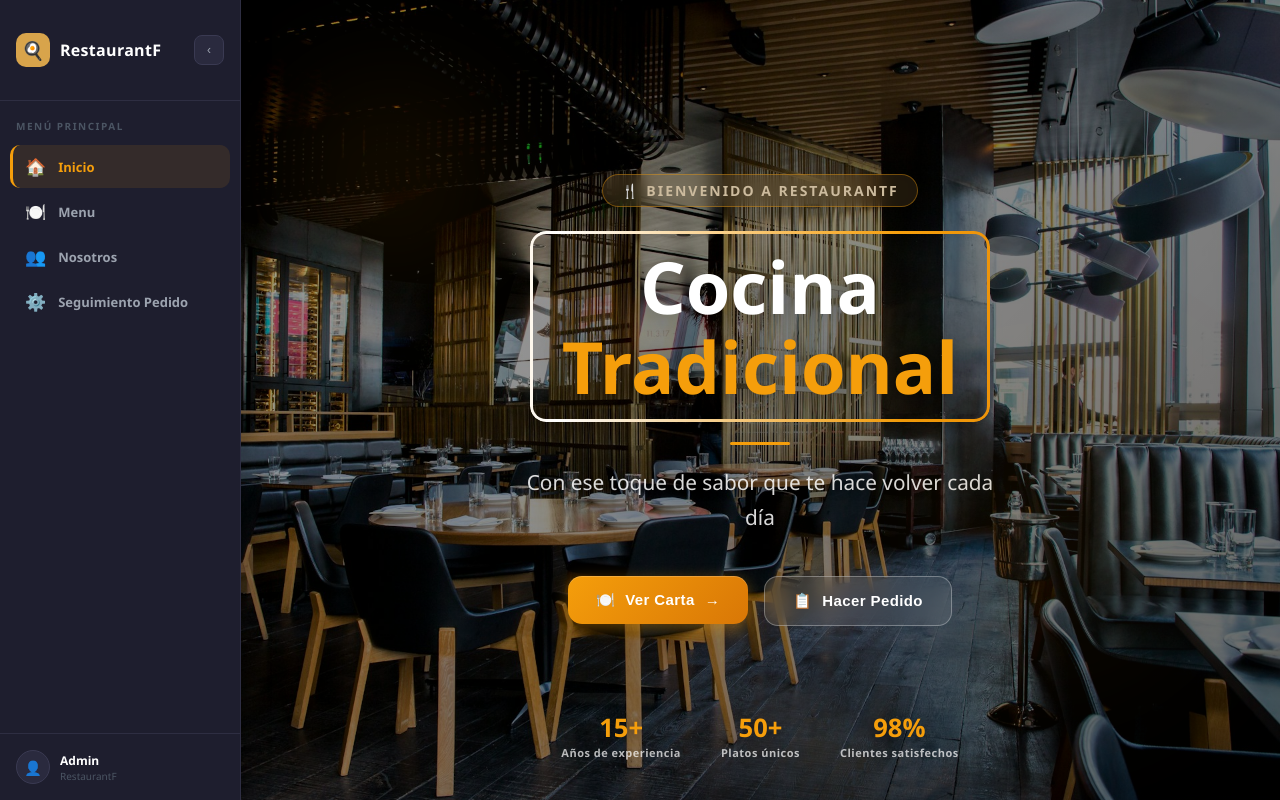
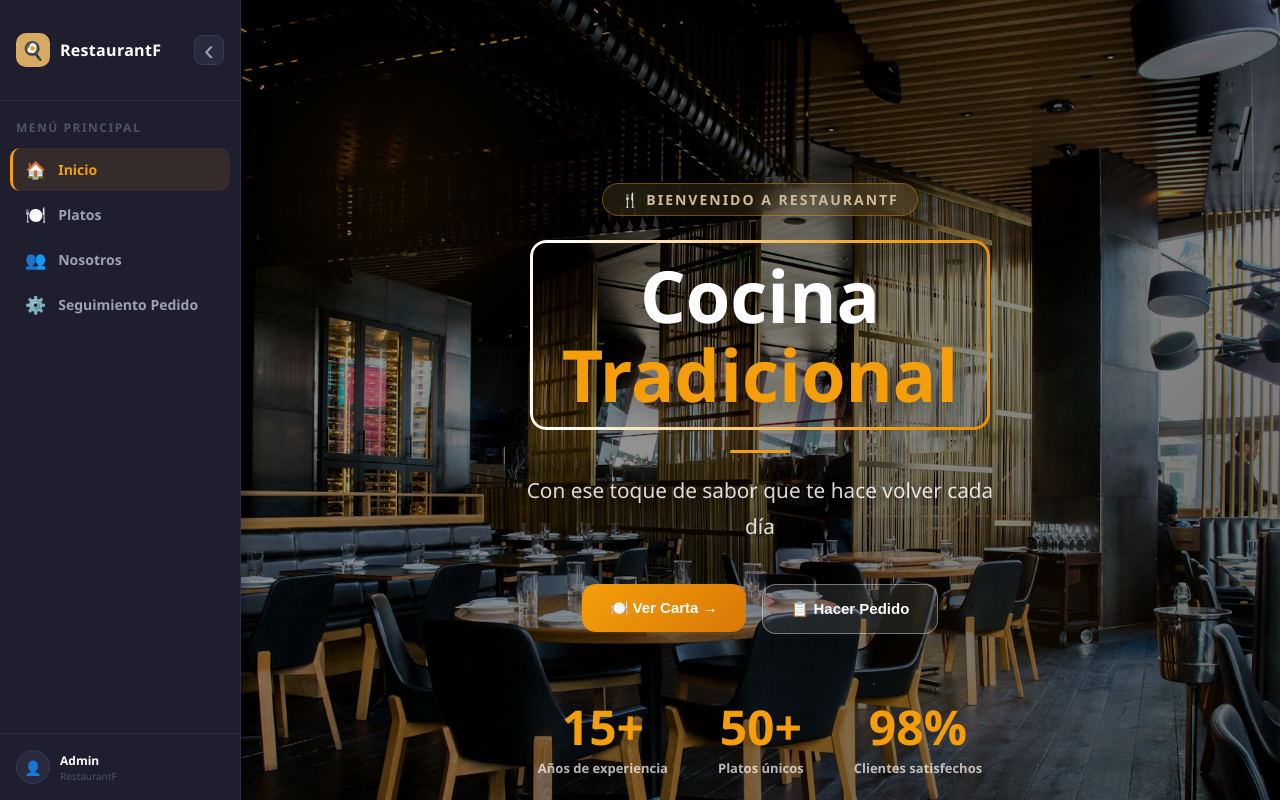
Before and after one commit to ismaelperalt/RestaurantF, a React (Vite) app: page / in a window 1280 px wide. Shown: the top 800 px of the page. Built offline with nearby package versions, Linux system fonts and the light colour scheme.

Commit message:
Sistema mas funcional varias mejoras

```diff
--- a/src/components/inicio/Inicio.tsx
+++ b/src/components/inicio/Inicio.tsx
@@ -2,12 +2,13 @@ import { Link } from "react-router-dom";
 
 export default function Inicio() {
   return (
-    <div style={{
+    <div
+      style={{
         minHeight: "100vh",
+        padding: "80px 20px",
         background: `linear-gradient(135deg, rgba(0,0,0,0.3) 0%, rgba(0,0,0,0.6) 100%), url("/src/assets/background1.jpg")`,
         backgroundSize: "cover",
         backgroundPosition: "center",
-      backgroundAttachment: "fixed",
         display: "flex",
         flexDirection: "column",
         justifyContent: "center",
@@ -15,58 +16,91 @@ export default function Inicio() {
         fontFamily: "'Nunito', 'Segoe UI', sans-serif",
         position: "relative",
         overflow: "hidden",
-    }}>
-
+      }}
+    >
       {/* Partículas decorativas */}
-      <div style={{
-        position: "absolute", top: "10%", left: "5%",
-        width: 200, height: 200, borderRadius: "50%",
+      <div
+        style={{
+          position: "absolute",
+          top: "10%",
+          left: "5%",
+          width: 200,
+          height: 200,
+          borderRadius: "50%",
           background: "rgba(245,158,11,0.08)",
           filter: "blur(60px)",
-      }} />
-      <div style={{
-        position: "absolute", bottom: "15%", right: "8%",
-        width: 300, height: 300, borderRadius: "50%",
+          pointerEvents: "none",
+        }}
+      />
+
+      <div
+        style={{
+          position: "absolute",
+          bottom: "15%",
+          right: "8%",
+          width: 300,
+          height: 300,
+          borderRadius: "50%",
           background: "rgba(245,158,11,0.06)",
           filter: "blur(80px)",
-      }} />
+          pointerEvents: "none"
+        }}
+      />
 
-      {/* Badge superior */}
-      <div style={{
+      {/* Badge */}
+      <div
+        style={{
           background: "rgba(192, 149, 76, 0.15)",
           border: "1px solid rgba(245,158,11,0.4)",
-        borderRadius: 30, padding: "6px 18px",
-        color: "#ccbb9e", fontSize: 14, fontWeight: 900,
-        letterSpacing: 2, textTransform: "uppercase",
-        marginBottom: 24, backdropFilter: "blur(8px)",
-      }}>
+          borderRadius: 30,
+          padding: "6px 18px",
+          color: "#ccbb9e",
+          fontSize: 14,
+          fontWeight: 900,
+          letterSpacing: 2,
+          textTransform: "uppercase",
+          marginBottom: 24,
+          backdropFilter: "blur(8px)",
+        }}
+      >
         🍴 Bienvenido a RestaurantF
       </div>
 
-      {/* Título principal */}
-      <div style={{ position: "relative", display: "inline-block", padding: "16px 32px" }}
+      {/* Título */}
+      <div
+        style={{
+          position: "relative",
+          display: "inline-block",
+          padding: "16px 32px",
+        }}
         className="titulo-animado"
       >
-        <h1 style={{
+        <h1
+          style={{
             fontSize: "clamp(2.2rem, 6vw, 4.5rem)",
-          fontWeight: 900, color: "#fff",
+            fontWeight: 900,
+            color: "#fff",
             margin: 0,
             textAlign: "center",
             lineHeight: 1.1,
             textShadow: "0 4px 30px rgba(0,0,0,0.5)",
-          position: "relative", zIndex: 1,
-        }}>
+            position: "relative",
+            zIndex: 1,
+          }}
+        >
           Cocina
-          <span style={{
+          <span
+            style={{
               color: "#f59e0b",
               display: "block",
-          }}>
+            }}
+          >
             Tradicional
           </span>
         </h1>
       </div>
 
-      {/* CSS de la animación */}
+      {/* Animación */}
       <style>{`
 .titulo-animado::before {
   content: '';
@@ -98,181 +132,138 @@ export default function Inicio() {
 }
 `}</style>
 
-      {/* Línea decorativa */}
-      <div style={{
-        width: 60, height: 3, background: "#f59e0b",
-        borderRadius: 2, margin: "20px auto",
-      }} />
+      {/* Línea */}
+      <div
+        style={{
+          width: 60,
+          height: 3,
+          background: "#f59e0b",
+          borderRadius: 2,
+          margin: "20px auto",
+        }}
+      />
 
       {/* Subtítulo */}
-      <p style={{
+      <p
+        style={{
           fontSize: "clamp(1rem, 2.5vw, 1.3rem)",
           color: "rgba(255,255,255,0.85)",
-        textAlign: "center", maxWidth: 480,
-        lineHeight: 1.7, margin: "0 0 40px",
+          textAlign: "center",
+          maxWidth: 480,
+          lineHeight: 1.7,
+          margin: "0 0 40px",
           padding: "0 24px",
           textShadow: "0 2px 10px rgba(0,0,0,0.4)",
-      }}>
+        }}
+      >
         Con ese toque de sabor que te hace volver cada día
       </p>
 
       {/* Botones */}
-      <div style={{
-        display: "flex", gap: 16, flexWrap: "wrap",
-        justifyContent: "center", padding: "0 20px",
-      }}>
-
+      <div
+        style={{
+          display: "flex",
+          gap: 16,
+          flexWrap: "wrap",
+          justifyContent: "center",
+          padding: "0 20px",
+        }}
+      >
         <Link to="/platos" style={{ textDecoration: "none" }}>
           <button className="btn-primary">
-            <span className="btn-icon">🍽️</span>
-            <span>Ver Carta</span>
-            <span className="btn-arrow">→</span>
+            🍽️ Ver Carta →
           </button>
         </Link>
 
         <Link to="/pedido" style={{ textDecoration: "none" }}>
           <button className="btn-secondary">
-            <span className="btn-icon">📋</span>
-            <span>Hacer Pedido</span>
+            📋 Hacer Pedido
           </button>
         </Link>
-
       </div>
 
+      {/* Botones CSS */}
       <style>{`
 .btn-primary {
-    display: inline-flex;
-    align-items: center;
-    gap: 10px;
-    background: linear-gradient(135deg, #f59e0b 0%, #d97706 100%);
+  background: linear-gradient(135deg, #f59e0b, #d97706);
   border: none;
   border-radius: 14px;
   padding: 15px 28px;
   font-size: 15px;
-    color: #fff;
+  color: white;
   cursor: pointer;
   font-weight: 800;
-    letter-spacing: 0.4px;
-    position: relative;
-    overflow: hidden;
-    transition: all 0.25s ease;
-    box-shadow: 0 4px 15px rgba(245,158,11,0.4),
-                0 1px 0 rgba(255,255,255,0.2) inset;
+  transition: 0.3s;
 }
-  .btn-primary::before {
-    content: '';
-    position: absolute;
-    top: 0; left: -100%;
-    width: 100%; height: 100%;
-    background: linear-gradient(
-      90deg, transparent,
-      rgba(255,255,255,0.25),
-      transparent
-    );
-    transition: left 0.4s ease;
-  }
-  .btn-primary:hover::before { left: 100%; }
+
 .btn-primary:hover {
   transform: translateY(-3px);
-    box-shadow: 0 12px 32px rgba(245,158,11,0.55),
-                0 1px 0 rgba(255,255,255,0.2) inset;
 }
-  .btn-primary:active { transform: translateY(-1px); }
 
 .btn-secondary {
-    display: inline-flex;
-    align-items: center;
-    gap: 10px;
-    background: rgba(255,255,255,0.08);
-    border: 1.5px solid rgba(255,255,255,0.3);
+  background: rgba(255,255,255,0.1);
+  border: 1px solid rgba(255,255,255,0.4);
   border-radius: 14px;
   padding: 15px 28px;
   font-size: 15px;
-    color: #fff;
+  color: white;
   cursor: pointer;
   font-weight: 800;
-    letter-spacing: 0.4px;
-    backdrop-filter: blur(10px);
-    transition: all 0.25s ease;
-    position: relative;
-    overflow: hidden;
-  }
-  .btn-secondary::before {
-    content: '';
-    position: absolute;
-    top: 0; left: -100%;
-    width: 100%; height: 100%;
-    background: linear-gradient(
-      90deg, transparent,
-      rgba(255,255,255,0.12),
-      transparent
-    );
-    transition: left 0.4s ease;
-  }
-  .btn-secondary:hover::before { left: 100%; }
-  .btn-secondary:hover {
-    background: rgba(255,255,255,0.16);
-    border-color: rgba(255,255,255,0.6);
-    transform: translateY(-3px);
-    box-shadow: 0 10px 30px rgba(0,0,0,0.2);
-  }
-  .btn-secondary:active { transform: translateY(-1px); }
-
-  .btn-arrow {
-    display: inline-block;
-    transition: transform 0.2s ease;
-  }
-  .btn-primary:hover .btn-arrow {
-    transform: translateX(5px);
+  transition: 0.3s;
 }
 
-  .btn-icon {
-    display: inline-block;
-    transition: transform 0.2s ease;
-  }
-  .btn-primary:hover .btn-icon,
-  .btn-secondary:hover .btn-icon {
-    transform: scale(1.2) rotate(-5deg);
+.btn-secondary:hover {
+  transform: translateY(-3px);
 }
 
-  @media (max-width: 480px) {
-    .btn-primary, .btn-secondary {
-      padding: 13px 22px;
-      font-size: 14px;
+@media (max-width: 768px) {
+
+  .btn-primary,
+  .btn-secondary {
     width: 100%;
-      justify-content: center;
   }
+
 }
 `}</style>
 
-      {/* Stats decorativos */}
-      <div style={{
-        position: "absolute", bottom: 40,
-        display: "flex", gap: 40, flexWrap: "wrap",
-        justifyContent: "center", padding: "0 20px",
-      }}>
+      {/* Stats */}
+      <div
+        style={{
+          marginTop: 60,
+          display: "flex",
+          gap: 50,
+          flexWrap: "wrap",
+          justifyContent: "center",
+          padding: "0 20px",
+        }}
+      >
         {[
           { value: "15+", label: "Años de experiencia" },
           { value: "50+", label: "Platos únicos" },
           { value: "98%", label: "Clientes satisfechos" },
         ].map((stat) => (
           <div key={stat.label} style={{ textAlign: "center" }}>
-            <div style={{
-              fontSize: "1.6rem", fontWeight: 900, color: "#f59e0b",
-              textShadow: "0 2px 10px rgba(0,0,0,0.3)",
-            }}>
+            <div
+              style={{
+                fontSize: "3rem",
+                fontWeight: 900,
+                color: "#f59e0b",
+              }}
+            >
               {stat.value}
             </div>
-            <div style={{
-              fontSize: 11, color: "rgba(255,255,255,0.7)",
-              fontWeight: 600, letterSpacing: 0.5,
-            }}>
+            <div
+              style={{
+                fontSize: 13,
+                color: "rgba(255,255,255,0.7)",
+                fontWeight: 600,
+              }}
+            >
               {stat.label}
             </div>
           </div>
         ))}
       </div>
-
     </div>
   );
 }
--- a/src/components/navegacion/Sidebar.tsx
+++ b/src/components/navegacion/Sidebar.tsx
@@ -8,38 +8,52 @@ interface Props {
 
 const navItems = [
   { to: "/", label: "Inicio", icon: "🏠", end: true },
-  { to: "/platos", label: "Menu", icon: "🍽️", end: false },
+  { to: "/platos", label: "Platos", icon: "🍽️", end: false },
   { to: "/nosotros", label: "Nosotros", icon: "👥", end: false },
-  { to: "/pedido", label: " Seguimiento Pedido", icon: "⚙️", end: false },
+  { to: "/pedido", label: "Seguimiento Pedido", icon: "⚙️", end: false },
 
 ];
 
 export default function Sidebar({ collapsed, onToggle }: Props) {
   const [mobileOpen, setMobileOpen] = useState(false);
 
+  const openMobile = () => {
+    setMobileOpen(true);
+    document.body.classList.add("sidebar-open");
+  };
+
+  const closeMobile = () => {
+    setMobileOpen(false);
+    document.body.classList.remove("sidebar-open");
+  };
+
   return (
     <>
-      {/* ── Botón hamburguesa mobile ── */}
       <button
-        onClick={() => setMobileOpen(true)}
+        onClick={openMobile}
         className="mobile-menu-btn"
         style={{
-          position: "fixed", top: 14, left: 14, zIndex: 300,
+          position: "fixed", top: 14, left: 14,
+          zIndex: mobileOpen ? 0 : 300,
+          opacity: mobileOpen ? 0 : 1,
+          pointerEvents: mobileOpen ? "none" : "auto",
           background: "#1e1e2e", border: "1px solid #2e2e42",
           borderRadius: 10, width: 42, height: 42,
           fontSize: 18, cursor: "pointer",
           display: "flex", alignItems: "center", justifyContent: "center",
           color: "#f59e0b", boxShadow: "0 2px 10px rgba(0,0,0,0.3)",
+          transition: "opacity 0.2s ease",
         }}
       >☰</button>
 
       {/* ── Overlay mobile ── */}
       {mobileOpen && (
         <div
-          onClick={() => setMobileOpen(false)}
+          onClick={closeMobile}
           style={{
             position: "fixed", inset: 0,
-            background: "rgba(0,0,0,0.6)", zIndex: 250,
+            background: "rgba(0,0,0,0.6)",
+            zIndex: 250, width: "100vw", height: "100vh",
           }}
         />
       )}
@@ -59,7 +73,6 @@ export default function Sidebar({ collapsed, onToggle }: Props) {
         }}
         className={`sidebar ${mobileOpen ? "mobile-open" : ""} ${collapsed ? "collapsed" : ""}`}
       >
-
         {/* ── Logo ── */}
         <div style={{
           display: "flex", alignItems: "center",
@@ -71,7 +84,7 @@ export default function Sidebar({ collapsed, onToggle }: Props) {
           {!collapsed && (
             <div style={{ display: "flex", alignItems: "center", gap: 10 }}>
               <div style={{
-                background: "#d8a44b", borderRadius: 10,
+                background: "#d6ab61", borderRadius: 10,
                 width: 34, height: 34, display: "flex",
                 alignItems: "center", justifyContent: "center",
                 fontSize: 18, flexShrink: 0,
@@ -87,12 +100,12 @@ export default function Sidebar({ collapsed, onToggle }: Props) {
 
           {/* Botón colapsar — solo desktop */}
           <button
-            onClick={() => { onToggle(); setMobileOpen(false); }}
+            onClick={() => { onToggle(); closeMobile(); }}
             className="collapse-btn"
             style={{
               background: "#2a2a3e", border: "1px solid #3a3a52",
               borderRadius: 8, width: 30, height: 30,
-              cursor: "pointer", fontSize: 12, color: "#9ca3af",
+              cursor: "pointer", fontSize: 30, color: "#9ca3af",
               display: "flex", alignItems: "center", justifyContent: "center",
               flexShrink: 0, transition: "all 0.15s",
             }}
@@ -102,11 +115,11 @@ export default function Sidebar({ collapsed, onToggle }: Props) {
           </button>
         </div>
 
-        {/* ── Etiqueta sección ── */}
+        {/* Etiqueta sección */}
         {!collapsed && (
           <div style={{
             padding: "18px 16px 8px",
-            fontSize: 10, fontWeight: 800,
+            fontSize: 12, fontWeight: 800,
             color: "#4b5563", letterSpacing: 1.5,
             textTransform: "uppercase",
           }}>
@@ -124,14 +137,14 @@ export default function Sidebar({ collapsed, onToggle }: Props) {
               key={item.to}
               to={item.to}
               end={item.end}
-              onClick={() => setMobileOpen(false)}
+              onClick={closeMobile}
               style={({ isActive }) => ({
                 display: "flex", alignItems: "center",
                 gap: collapsed ? 0 : 12,
                 justifyContent: collapsed ? "center" : "flex-start",
                 padding: collapsed ? "12px 0" : "10px 12px",
                 borderRadius: 10, textDecoration: "none",
-                fontWeight: 700, fontSize: 13,
+                fontWeight: 700, fontSize: 14,
                 color: isActive ? "#f59e0b" : "#9ca3af",
                 background: isActive ? "rgba(245,158,11,0.1)" : "transparent",
                 borderLeft: isActive && !collapsed ? "3px solid #f59e0b" : "3px solid transparent",
@@ -167,7 +180,6 @@ export default function Sidebar({ collapsed, onToggle }: Props) {
             </div>
           )}
         </div>
-
       </aside>
 
       <style>{`
@@ -177,15 +189,12 @@ export default function Sidebar({ collapsed, onToggle }: Props) {
         .collapse-btn {
           display: flex;
         }
-
         @media (max-width: 768px) {
-    /* Sidebar siempre oculto en mobile, colapsado o no */
           .sidebar,
           .sidebar.collapsed {
             transform: translateX(-100%) !important;
             width: 240px !important;
           }
-    /* Solo se muestra cuando está abierto */
           .sidebar.mobile-open {
             transform: translateX(0) !important;
           }
@@ -195,6 +204,9 @@ export default function Sidebar({ collapsed, onToggle }: Props) {
           .collapse-btn {
             display: none !important;
           }
+          body.sidebar-open {
+            overflow: hidden;
+          }
         }
       `}</style>
     </>
--- a/src/components/pedido/Header.tsx
+++ b/src/components/pedido/Header.tsx
@@ -11,7 +11,7 @@ export default function Header({ activeCount, onNewOrder }: Props) {
     }}>
       <div style={{ display: "flex", alignItems: "center", gap: 10 }}>
         <span style={{ fontSize: 22 }}>📊</span>
-        <span style={{ fontWeight: 800, fontSize: 20, color: "#f59e0b" }}>Gestion de pedido</span>
+        <span style={{ fontWeight: 800, fontSize: 20, color: "#f59e0b" }}>Seguimiento Pedido</span>
       </div>
       <div style={{ display: "flex", alignItems: "center", gap: 20 }}>
         <span style={{ fontSize: 13, color: "#6b7280" }}>{activeCount} pedido(s) activo(s)</span>
--- a/src/components/pedido/Principal.tsx
+++ b/src/components/pedido/Principal.tsx
@@ -1,6 +1,5 @@
 import { useState } from "react";
 import { useOrders } from "../../components/context/OrdersContext";
-
 import Header from "../../components/pedido/Header";
 import Column from "../../components/pedido/Column";
 import ServedToday from "../../components/pedido/ServedToday";
```
Also changed, not shown: src/components/menu/PlatosPage.tsx (+11 -9 lines). Lines whose indentation alone changed are shown as unchanged.
